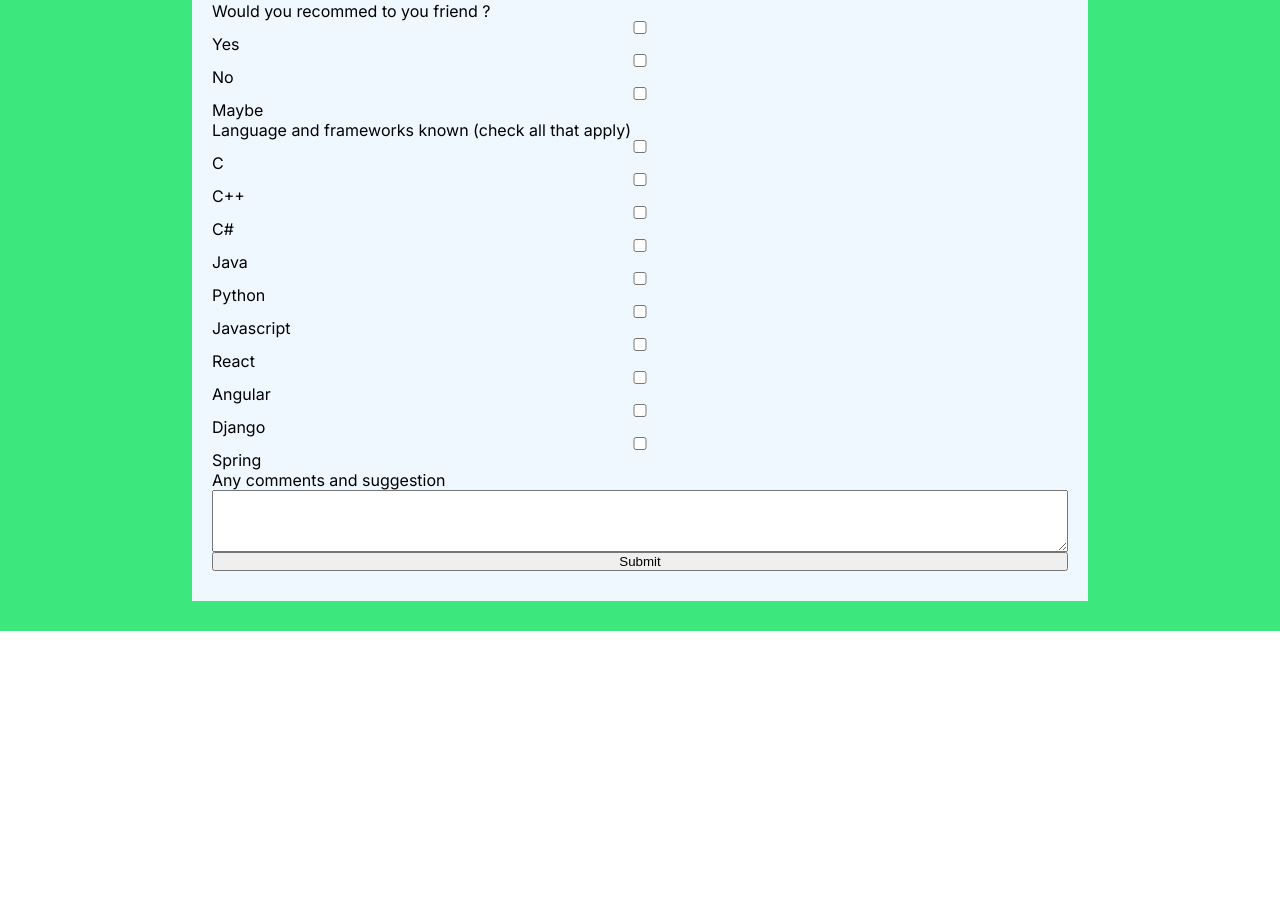
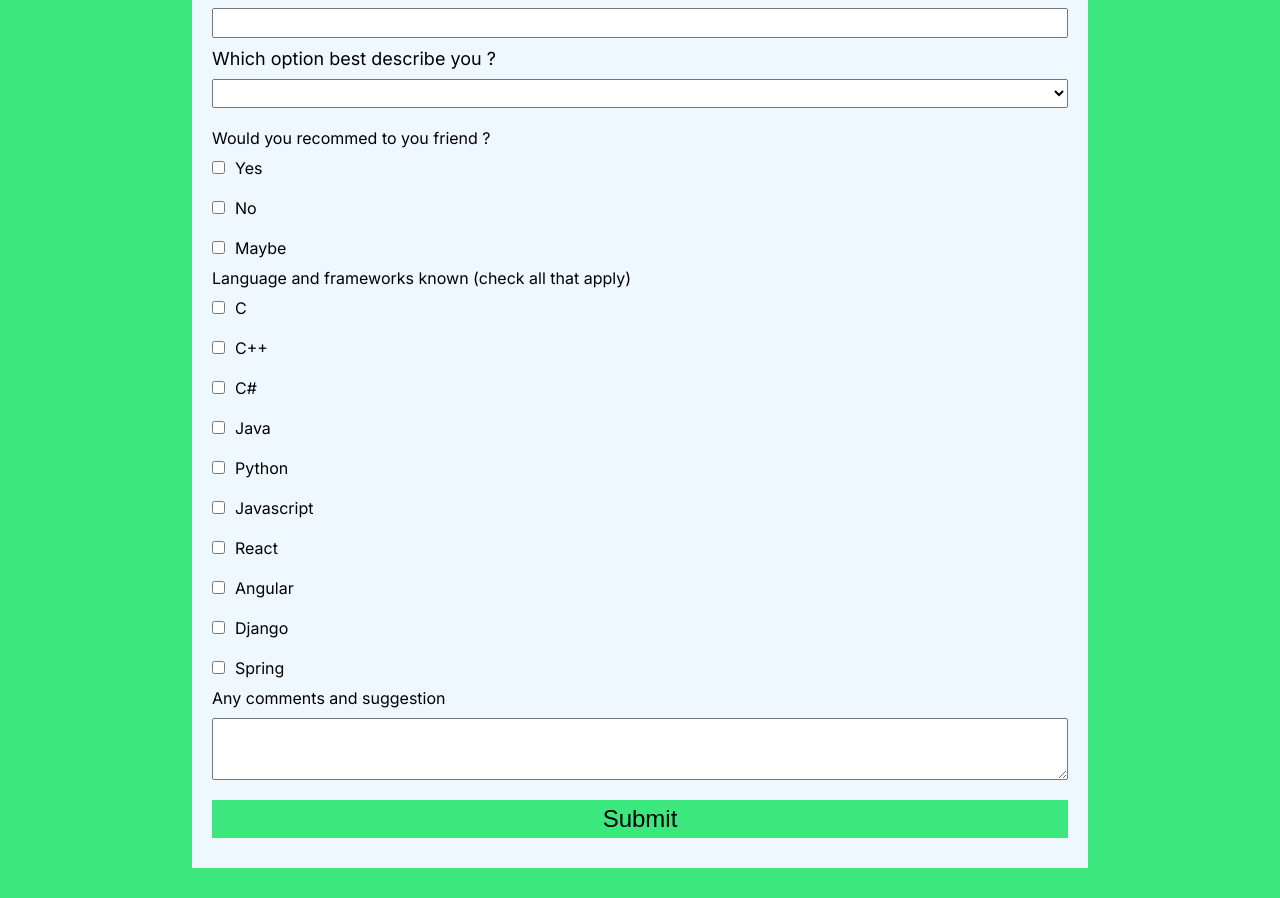
Before and after one commit to shahbaz-ramzan/my-next-app-pages, a Next.js app: page /survey in a window 1280 px wide. Shown: the part 359-1257 px from the top of the page. Before the commit the page ends 990 px from the top, so only its background shows below. Built offline with nearby package versions, Linux system fonts and the light colour scheme.

Commit message:
survey app page is complete

```diff
--- a/src/app/survey/page.jsx
+++ b/src/app/survey/page.jsx
@@ -8,14 +8,15 @@ export default function SurveyApp() {
                 <h1>Survey App</h1>
             </div>
                 <div className={styles.formClass}>
-                      <label >Name</label>
+                     <div className={styles.inputfieldsClass}>
+                        <label>Name</label>
                           <input type="text" />
                           <label>Email</label>
                           <input type="text" />
                           <label>Age</label>
                           <input type="text" />
                           <label>Which option best describe you ?</label>
-                      <select  >
+                          <select>
                               <option value=""></option>
                               <option value="hi">hi</option>
                               <option value="hello">hello</option>
@@ -23,37 +24,71 @@ export default function SurveyApp() {
                               <option value="by">by</option>
 
                           </select>
+                    </div>
+
                 <br />
+                <div className={styles.checkboxClass}>
                     <label>Would you recommed to you friend ?</label>
+                    <div className={styles.eachCheckbox}>
                         <input type="checkbox" />
                         <label>Yes</label>
+
+                    </div>
+                    <div className={styles.eachCheckbox}>
                         <input type="checkbox" />
                         <label>No</label>
+                    </div>
+                    <div className={styles.eachCheckbox}>
                         <input type="checkbox" />
                         <label>Maybe</label>
+                    </div>
                     <label>Language and frameworks known (check all that apply)</label>
+                    <div className={styles.eachCheckbox}>
                         <input type="checkbox" />
                         <label>C</label>
+                    </div>
+                    <div className={styles.eachCheckbox}>
                         <input type="checkbox" />
                         <label>C++</label>
+                    </div>
+                    <div className={styles.eachCheckbox}>
                         <input type="checkbox" />
                         <label>C#</label>
+                    </div>
+                    <div className={styles.eachCheckbox}>
                         <input type="checkbox" />
                         <label>Java</label>
+                    </div>
+                    <div className={styles.eachCheckbox}>
                         <input type="checkbox" />
                         <label>Python</label>
+                    </div>
+                    <div className={styles.eachCheckbox}>
                         <input type="checkbox" />
                         <label>Javascript</label>
+                    </div>
+                    <div className={styles.eachCheckbox}>
                         <input type="checkbox" />
                         <label>React</label>
+                    </div>
+                    <div className={styles.eachCheckbox}>
                         <input type="checkbox" />
                         <label>Angular</label>
+                    </div>
+                    <div className={styles.eachCheckbox}>
                         <input type="checkbox" />
                         <label>Django</label>
+                    </div>
+                    <div className={styles.eachCheckbox}>
                         <input type="checkbox" />
                         <label>Spring</label>
+                    </div>
+
+                </div>
+                    <div className={styles.commentClass}>
                       <label>Any comments and suggestion</label>
                       <textarea rows="4" cols="50" name="comment" form="usrform" />
+                    </div>
                 <button type="submit">Submit</button>
             </div>
         </div>
--- a/src/app/survey/survey.module.css
+++ b/src/app/survey/survey.module.css
@@ -30,10 +30,64 @@
 .formClass{
     display: flex;
     flex-direction: column;
-    justify-content: center;
+    /* justify-content: center; */
     width: 100%;
     min-height: auto;
     background-color: aliceblue;
     padding: 30px 20px 30px 20px;
     margin-bottom: 30px;
 }
+
+.formClass button{
+    margin-top: 20px;
+    font-size: x-large;
+    padding: 5px 0 5px 0;
+    background-color: #3ce87e;
+    border: 0px;
+}
+
+.checkboxClass{
+    display: flex;
+    flex-direction: column;
+    justify-content: flex-start;
+    align-items: flex-start;
+}
+
+.eachCheckbox{
+    margin-top: 10px;
+    margin-bottom: 10px;
+}
+
+.eachCheckbox label{
+    margin-left: 10px;
+}
+
+.inputfieldsClass{
+    display: flex;
+    flex-direction: column;
+    font-size: large;
+
+}
+.inputfieldsClass label{
+    font-size: large;
+    margin-top: 10px;
+}
+
+.inputfieldsClass input{
+    margin-top: 10px;
+    font-size: larger;
+}
+
+.inputfieldsClass select{
+    margin-top: 10px;
+    font-size: larger;
+}
+
+.commentClass{
+    display: flex;
+    flex-direction: column;
+
+}
+.commentClass label{
+    margin-bottom: 10px;
+}
```
Lines whose indentation alone changed are shown as unchanged.
